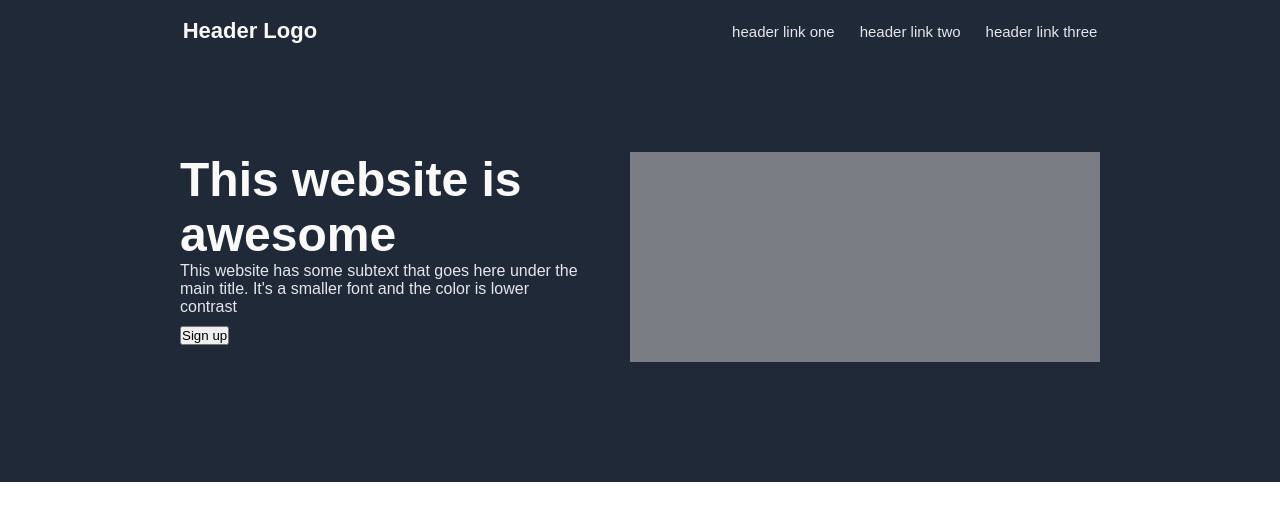
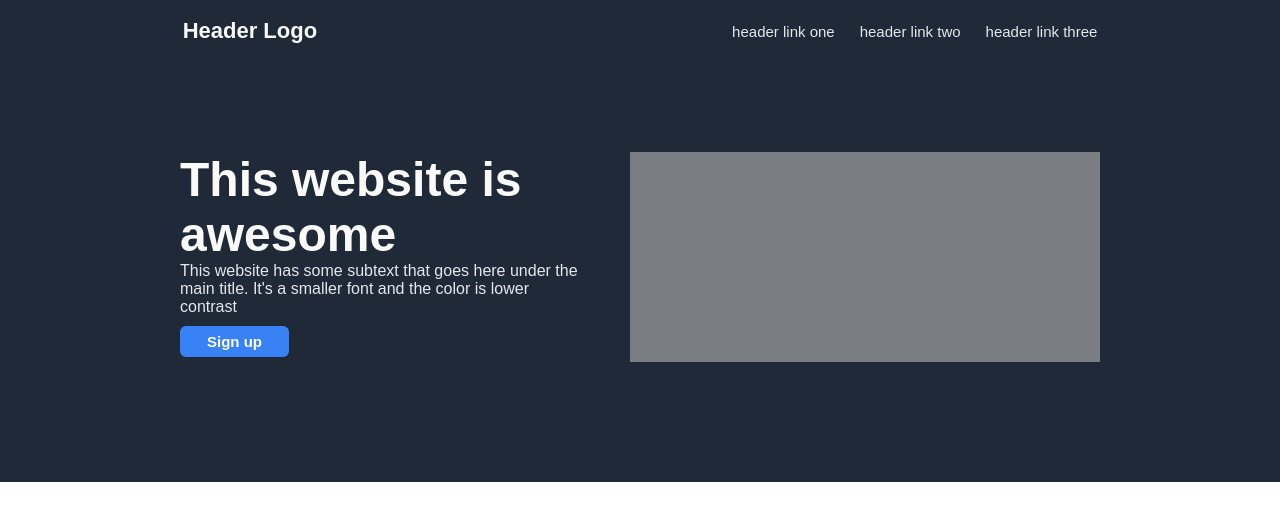
Before and after one commit to Lladnar-Fall/project-website, a plain HTML site: page index.html in a window 1280 px wide. Drawn offline with Linux system fonts and the light colour scheme.

Commit message:
Added color to the button and padding, also changed the font size

```diff
--- a/styles.css
+++ b/styles.css
@@ -73,3 +73,13 @@ p {
     height: 210px;
     margin-left: 40px;
 }
+
+.sign-up {
+    background-color: #3882F6;
+    color: white;
+    border: none;
+    border-radius: 6px;
+    font-weight: bold;
+    font-size: 15px;
+    padding: 7px 27px;
+}
```
